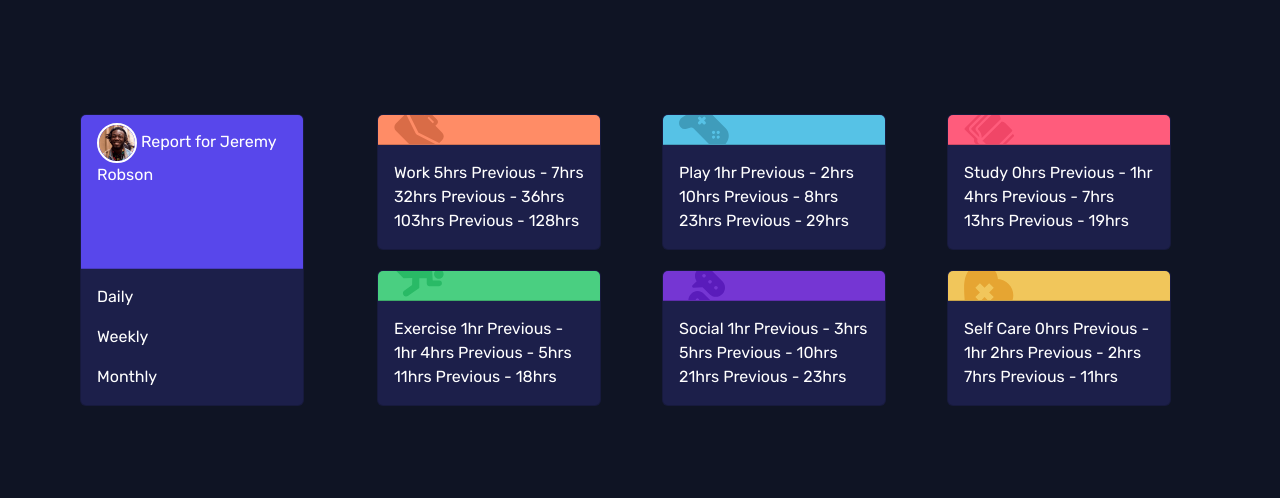
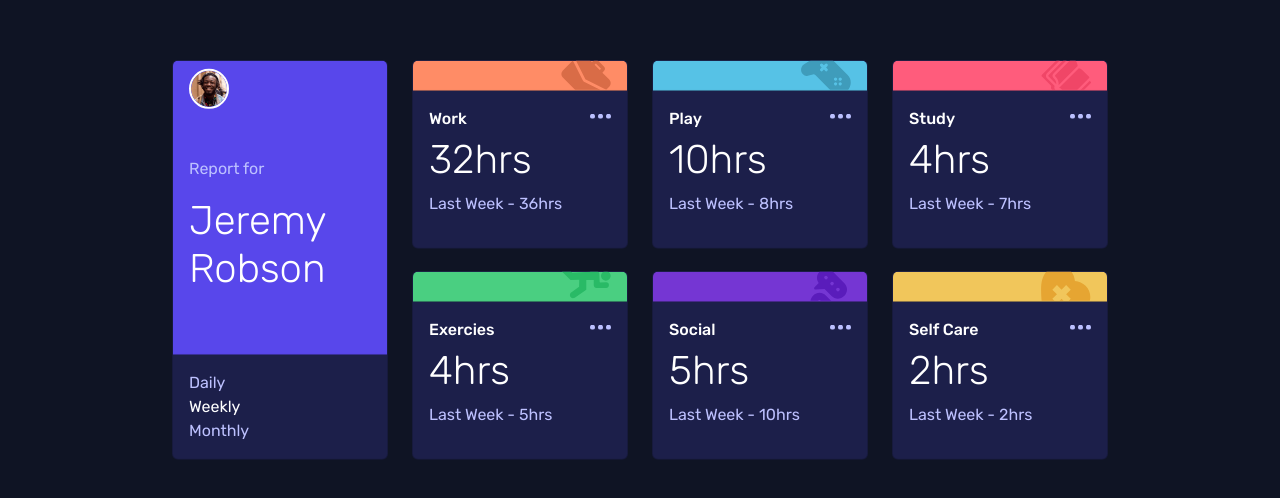
Before and after one commit to ashish-tiwari98/Time-tracking-dashboard, a plain HTML site: page index.html in a window 1280 px wide. Shown: the part 140-638 px from the top of the page. Drawn offline with nearby package versions, Linux system fonts and the light colour scheme.

Commit message:
complete css design part for desktop

```diff
--- a/index.html
+++ b/index.html
@@ -22,13 +22,13 @@
         <div class="card">
           <div class="card-header profile">
             <img id ="profile-pic" src="images/image-jeremy.png" alt="jeremy_img">
-            Report for
-            Jeremy Robson
+            <p class="mt-5 previous">Report for</p>
+            <h1 class="fw-light">Jeremy Robson</h1>
           </div>
           <div class="card-body">
-            <p class="card-text">Daily</p>
-            <p class="card-text">Weekly</p>
-            <p class="card-text">Monthly</p>
+            <a class="card-text">Daily</a>
+            <a class="card-text selected">Weekly</a>
+            <a class="card-text">Monthly</a>
           </div>
         </div>
       </div>
@@ -40,15 +40,12 @@
                 <img class="header-img" src="images/icon-work.svg" alt="work_img">
               </div>
               <div class="card-body">
-                <p class="card-text">
-                  Work
-                  5hrs <!-- daily -->
-                  Previous - 7hrs <!-- daily -->
-                  32hrs <!-- weekly -->
-                  Previous - 36hrs <!-- weekly -->
-                  103hrs <!-- monthly -->
-                  Previous - 128hrs <!-- monthly -->
-                </p>
+                <div class="card-text">
+                  <h6 class="task-heading">Work</h6>
+                  <img class="ellipsis-img" src="images/icon-ellipsis.svg" alt="ellipsis">
+                  <h1 class="duration fw-light">32hrs</h1>
+                  <p class="previous">Last Week - 36hrs</p>
+                </div>
               </div>
             </div>
           </div>
@@ -58,15 +55,12 @@
                 <img class="header-img" src="images/icon-play.svg" alt="play_img">
               </div>
               <div class="card-body">
-                <p class="card-text">
-                  Play
-                  1hr <!-- daily -->
-                  Previous - 2hrs <!-- daily -->
-                  10hrs <!-- weekly -->
-                  Previous - 8hrs <!-- weekly -->
-                  23hrs <!-- monthly -->
-                  Previous - 29hrs <!-- monthly -->
-                </p>
+                <div class="card-text">
+                  <h6 class="task-heading">Play</h6>
+                  <img class="ellipsis-img" src="images/icon-ellipsis.svg" alt="ellipsis">
+                  <h1 class="duration fw-light">10hrs</h1>
+                  <p class="previous">Last Week - 8hrs</p>
+                </div>
               </div>
             </div>
           </div>
@@ -76,35 +70,29 @@
                 <img class="header-img" src="images/icon-study.svg" alt="study_img">
               </div>
               <div class="card-body">
-                <p class="card-text">
-                  Study
-                  0hrs <!-- daily -->
-                  Previous - 1hr <!-- daily -->
-                  4hrs <!-- weekly -->
-                  Previous - 7hrs <!-- weekly -->
-                  13hrs <!-- monthly -->
-                  Previous - 19hrs <!-- monthly -->
-                </p>
+                <div class="card-text">
+                  <h6 class="task-heading">Study</h6>
+                  <img class="ellipsis-img" src="images/icon-ellipsis.svg" alt="ellipsis">
+                  <h1 class="duration fw-light">4hrs</h1>
+                  <p class="previous">Last Week - 7hrs</p>
+                </div>
               </div>
             </div>
           </div>
         </div>
-        <div class="row">
+        <div class="row bottom">
           <div class="col">
             <div class="card">
               <div class="card-header exercise">
                 <img class="header-img" src="images/icon-exercise.svg" alt="exercise_img">
               </div>
               <div class="card-body">
-                <p class="card-text">
-                  Exercise
-                  1hr <!-- daily -->
-                  Previous - 1hr <!-- daily -->
-                  4hrs <!-- weekly -->
-                  Previous - 5hrs <!-- weekly -->
-                  11hrs <!-- monthly -->
-                  Previous - 18hrs <!-- monthly -->
-                </p>
+                <div class="card-text">
+                  <h6 class="task-heading">Exercies</h6>
+                  <img class="ellipsis-img" src="images/icon-ellipsis.svg" alt="ellipsis">
+                  <h1 class="duration fw-light">4hrs</h1>
+                  <p class="previous">Last Week - 5hrs</p>
+                </div>
               </div>
             </div>
           </div>
@@ -114,15 +102,12 @@
                 <img class="header-img" src="images/icon-social.svg" alt="social_img">
               </div>
               <div class="card-body">
-                <p class="card-text">
-                  Social
-                  1hr <!-- daily -->
-                  Previous - 3hrs <!-- daily -->
-                  5hrs <!-- weekly -->
-                  Previous - 10hrs <!-- weekly -->
-                  21hrs <!-- monthly -->
-                  Previous - 23hrs <!-- monthly -->
-                </p>
+                <div class="card-text">
+                  <h6 class="task-heading">Social</h6>
+                  <img class="ellipsis-img" src="images/icon-ellipsis.svg" alt="ellipsis">
+                  <h1 class="duration fw-light">5hrs</h1>
+                  <p class="previous">Last Week - 10hrs</p>
+                </div>
               </div>
             </div>
           </div>
@@ -132,15 +117,12 @@
                 <img class="header-img" src="images/icon-self-care.svg" alt="self-care_img">
               </div>
               <div class="card-body">
-                <p class="card-text">
-                  Self Care
-                  0hrs <!-- daily -->
-                  Previous - 1hr <!-- daily -->
-                  2hrs <!-- weekly -->
-                  Previous - 2hrs <!-- weekly -->
-                  7hrs <!-- monthly -->
-                  Previous - 11hrs <!-- monthly -->
-                </p>
+                <div class="card-text">
+                  <h6 class="task-heading">Self Care</h6>
+                  <img class="ellipsis-img" src="images/icon-ellipsis.svg" alt="ellipsis">
+                  <h1 class="duration fw-light">2hrs</h1>
+                  <p class="previous">Last Week - 2hrs</p>
+                </div>
               </div>
             </div>
           </div>
--- a/styles.css
+++ b/styles.css
@@ -17,33 +17,33 @@ body{
     transform: translate(-50%,-50%);
 }
 
-.col{
-    margin:10px;
+.container{
+    width:75%;
 }
 
-.col-sm-3{
-    padding:10px;
-}
 .card{
     background-color: hsl(235, 46%, 20%);
     height:100%;
-    width:14rem;
-}
-
-.col-sm-9 .card-header{
-    position: relative;
-    height:30px;
-    overflow:hidden;
 }
 
 .col-sm-3 .card-header{
     height:80%;
 }
 
+.bottom{
+    margin-top:22px;
+}
+
+.col-sm-9 .card-header{
+    height:30px;
+    overflow:hidden;
+}
+
 .header-img{
     width:50px;
-    position: absolute;
-    top:-8px;
+    position: relative;
+    top:-15px;
+    float: right;
 }
 
 .profile{
@@ -56,12 +56,39 @@ body{
     border: 2px solid white;
 }
 
+a{
+    text-decoration: none;
+    color: hsl(236, 100%, 87%);
+    display: block;
+}
+
+a:hover{
+    color:white;
+}
+
+a.selected{
+    color:white;
+}
 .work{
     background-color: hsl(15, 100%, 70%);
 }
 
 .play{
     background-color: hsl(195, 74%, 62%);
+}
+
+.task-heading{
+    display: inline-block;
+}
+
+.ellipsis-img{
+    float:right;
+    position: relative;
+    top:7px;
+}
+
+.previous{
+    color: hsl(236, 100%, 87%);
 }
 
 .study{
```
